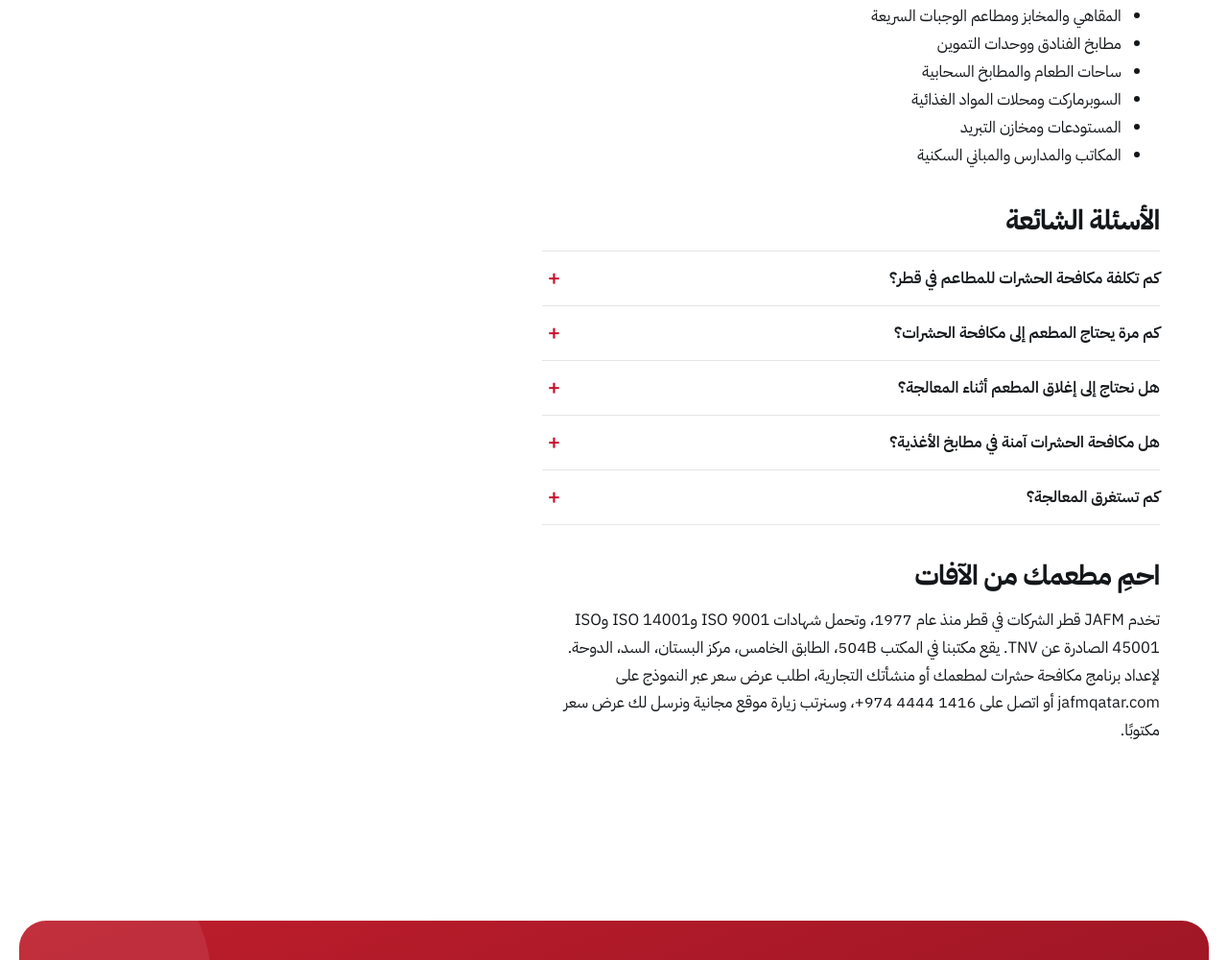
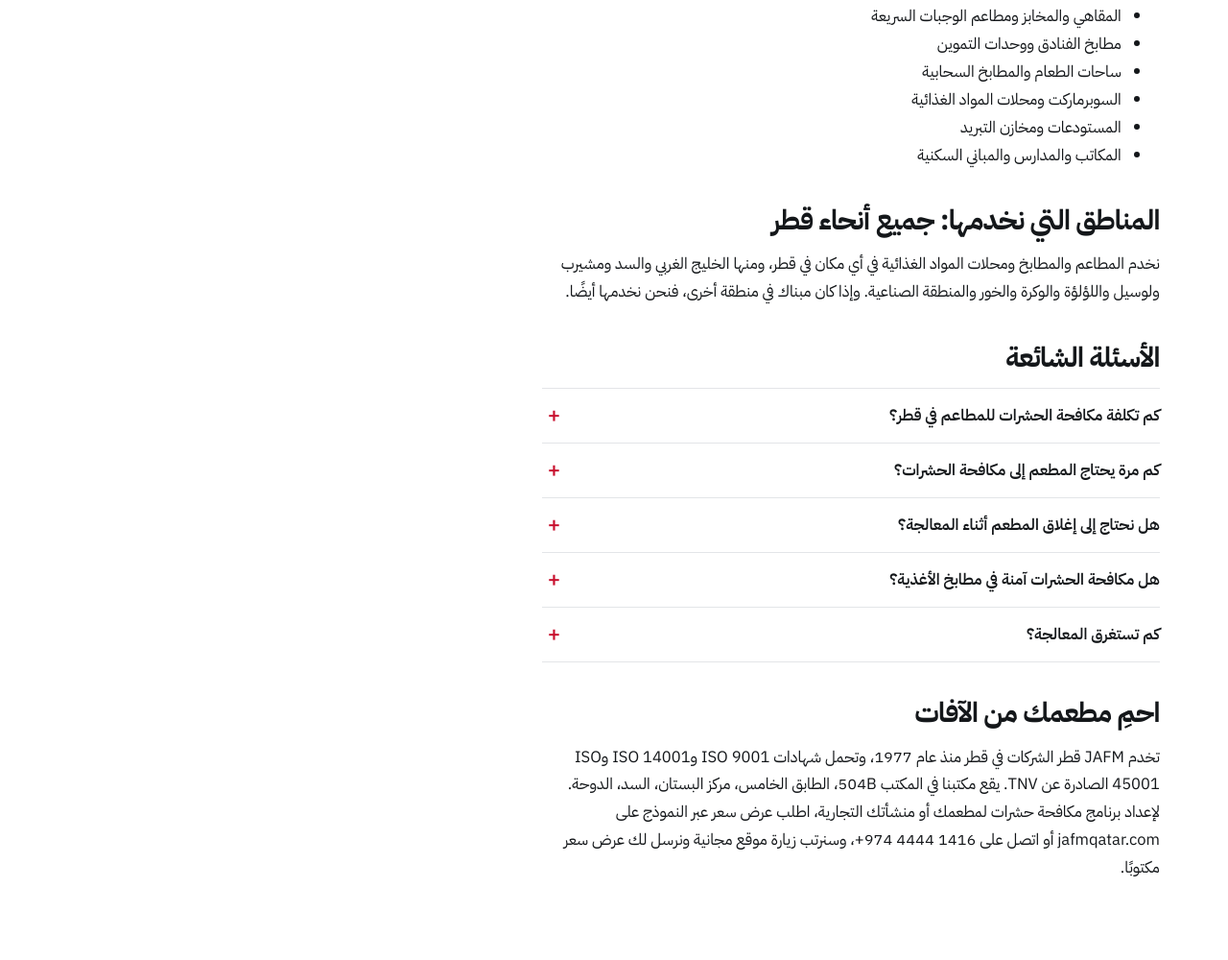
Before and after one commit to jafmq/jafm-website, a plain HTML site: page ar/services/pest-control/restaurant-pest-control-qatar.html in a window 1280 px wide. Shown: the part 2657-3657 px from the top of the page at 96% size. Drawn offline with Linux system fonts and the light colour scheme.

Commit message:
SEO: Arabic areas we serve

```diff
--- a/ar/services/pest-control/restaurant-pest-control-qatar.html
+++ b/ar/services/pest-control/restaurant-pest-control-qatar.html
@@ -88,7 +88,7 @@ document.addEventListener('click',function(e){var a=e.target.closest&&e.target.c
 <li>المستودعات ومخازن التبريد</li>
 <li>المكاتب والمدارس والمباني السكنية</li>
 </ul>
-<h2 id="faq">الأسئلة الشائعة</h2><div class="faq">
+<h2>المناطق التي نخدمها: جميع أنحاء قطر</h2><p>نخدم المطاعم والمطابخ ومحلات المواد الغذائية في أي مكان في قطر، ومنها الخليج الغربي والسد ومشيرب ولوسيل واللؤلؤة والوكرة والخور والمنطقة الصناعية. وإذا كان مبناك في منطقة أخرى، فنحن نخدمها أيضًا.</p><h2 id="faq">الأسئلة الشائعة</h2><div class="faq">
 <details><summary>كم تكلفة مكافحة الحشرات للمطاعم في قطر؟</summary><p>يعتمد ذلك على مساحة المنشأة ونوع الآفات وعدد الزيارات المطلوبة. نقدم زيارة موقع مجانية ثم نرسل عرض سعر مكتوبًا، لتعرف التكلفة مسبقًا.</p></details>
 <details><summary>كم مرة يحتاج المطعم إلى مكافحة الحشرات؟</summary><p>تستفيد معظم منشآت الأغذية في قطر من الزيارات الشهرية. وقد تحتاج المطابخ المزدحمة أو المواقع التي تعاني مشكلة مستمرة إلى زيارات أكثر تكرارًا لفترة من الوقت.</p></details>
 <details><summary>هل نحتاج إلى إغلاق المطعم أثناء المعالجة؟</summary><p>عادةً لا. فالزيارات تُجدوَل في الغالب خارج ساعات الخدمة، قبل الافتتاح أو بعد الإغلاق، ليستمر العمل دون انقطاع.</p></details>
```
